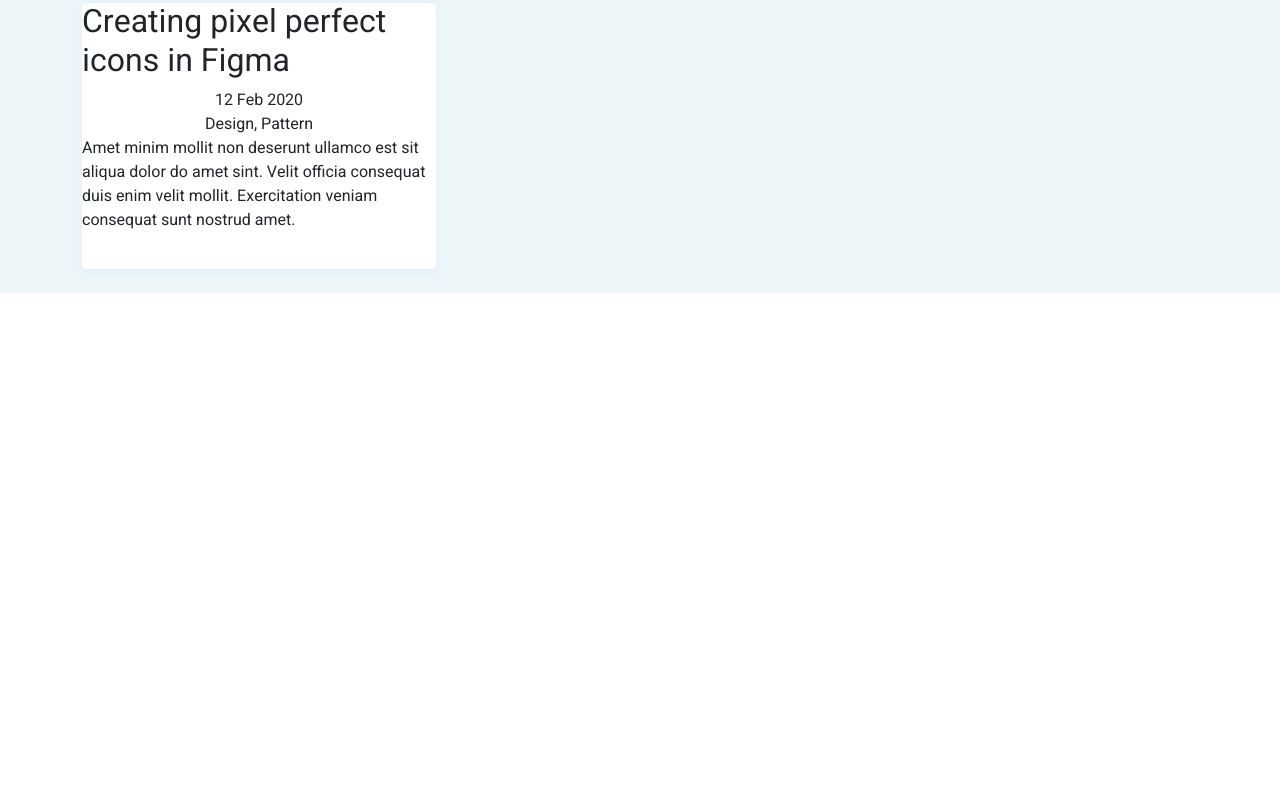
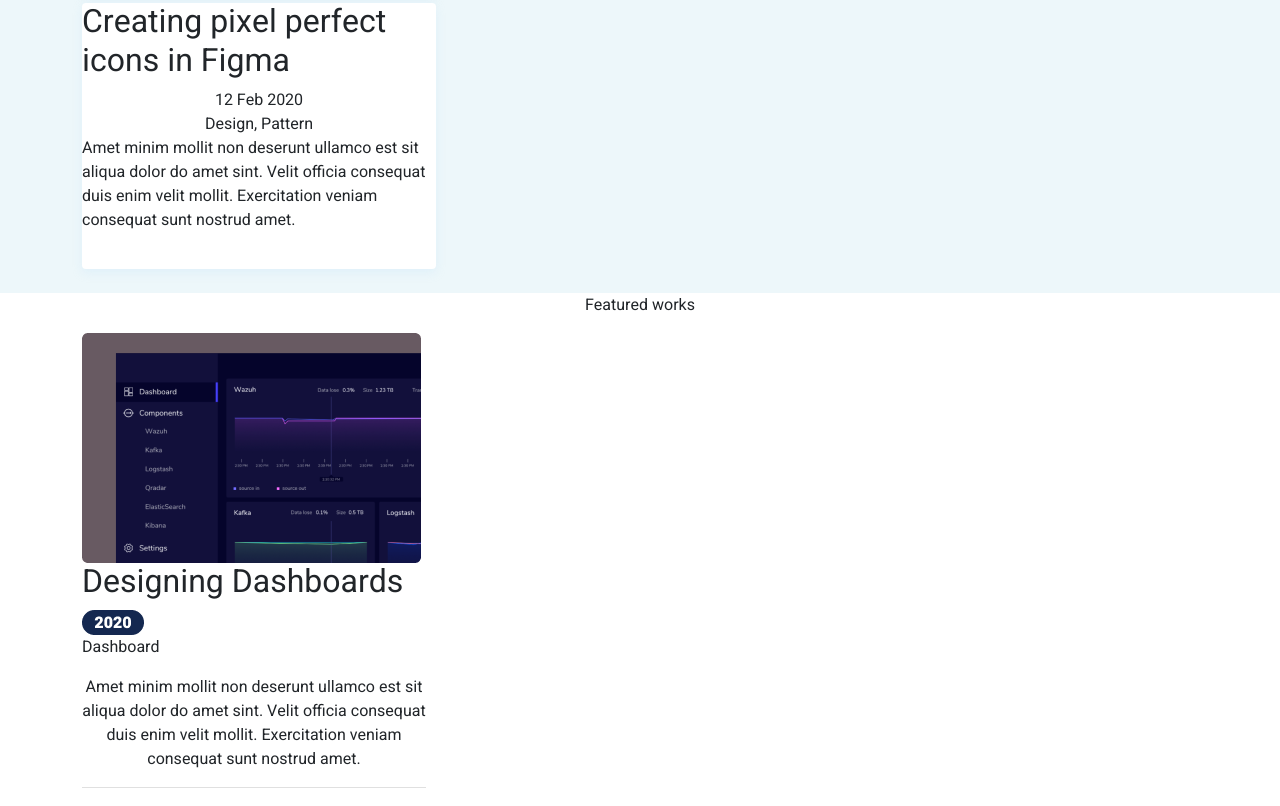
Before and after one commit to BlessSinister/JohnBlog, a plain HTML site: page index.html in a window 1280 px wide. Shown: the part 848-1654 px from the top of the page. Before the commit the page ends 1141 px from the top, so only its background shows below. Drawn offline with nearby package versions, Linux system fonts and the light colour scheme.

Commit message:
Feature-works-html

```diff
--- a/css/style.css
+++ b/css/style.css
@@ -31,3 +31,10 @@ body {
     box-shadow: 0px 4px 10px rgba(187, 225, 250, 0.25);
     border-radius: 4px;
 }
+
+/* Feature-works-section */
+.con-1 {
+    width: 344px;
+    height: 455px;
+    border-bottom: 1px solid #E0E0E0;
+}
--- a/index.html
+++ b/index.html
@@ -137,8 +137,47 @@
 
     </section>
     <!-- ============================= -->
-
-
+    <!-- Feature-works-section -->
+    <section class="feature-works">
+        <div class="container">
+            <div class="row">
+                <div class="col-xs-12">
+                    <p class="text-center">
+                        Featured works
+                    </p>
+                </div>
+            </div>
+            <div class="con-1 mb-5">
+                <div class="row">
+                    <div class="col-xs-12"><img src="/img/feature-wroks.png" alt="" class="text-center"></div>
+                </div>
+                <div class="row">
+                    <div class="col-xs-12">
+                        <div class="h2">
+                            Designing Dashboards
+                        </div>
+                    </div>
+                </div>
+                <div class="row d-flex">
+                    <div class="col-xs-4"><img src="/img/f-w-2020.png" alt="" class="text-center"></div>
+                    <div class="col-xs-8">
+                        <p class="f-start">
+                            Dashboard
+                        </p>
+                    </div>
+                </div>
+                <div class="row">
+                    <col-xs-12>
+                        <p class="text-center">
+                            Amet minim mollit non deserunt ullamco est sit aliqua dolor do amet sint. Velit officia
+                            consequat duis enim velit mollit. Exercitation veniam consequat sunt nostrud amet.
+                        </p>
+                    </col-xs-12>
+                </div>
+            </div>
+        </div>
+    </section>
+    <!-- ================================= -->
     <script src="https://cdn.jsdelivr.net/npm/bootstrap@5.0.1/dist/js/bootstrap.bundle.min.js"
         integrity="sha384-gtEjrD/SeCtmISkJkNUaaKMoLD0//ElJ19smozuHV6z3Iehds+3Ulb9Bn9Plx0x4"
         crossorigin="anonymous"></script>
```
Also changed, not shown: img/f-w-2020.png (added), img/feature-wroks.png (added).
